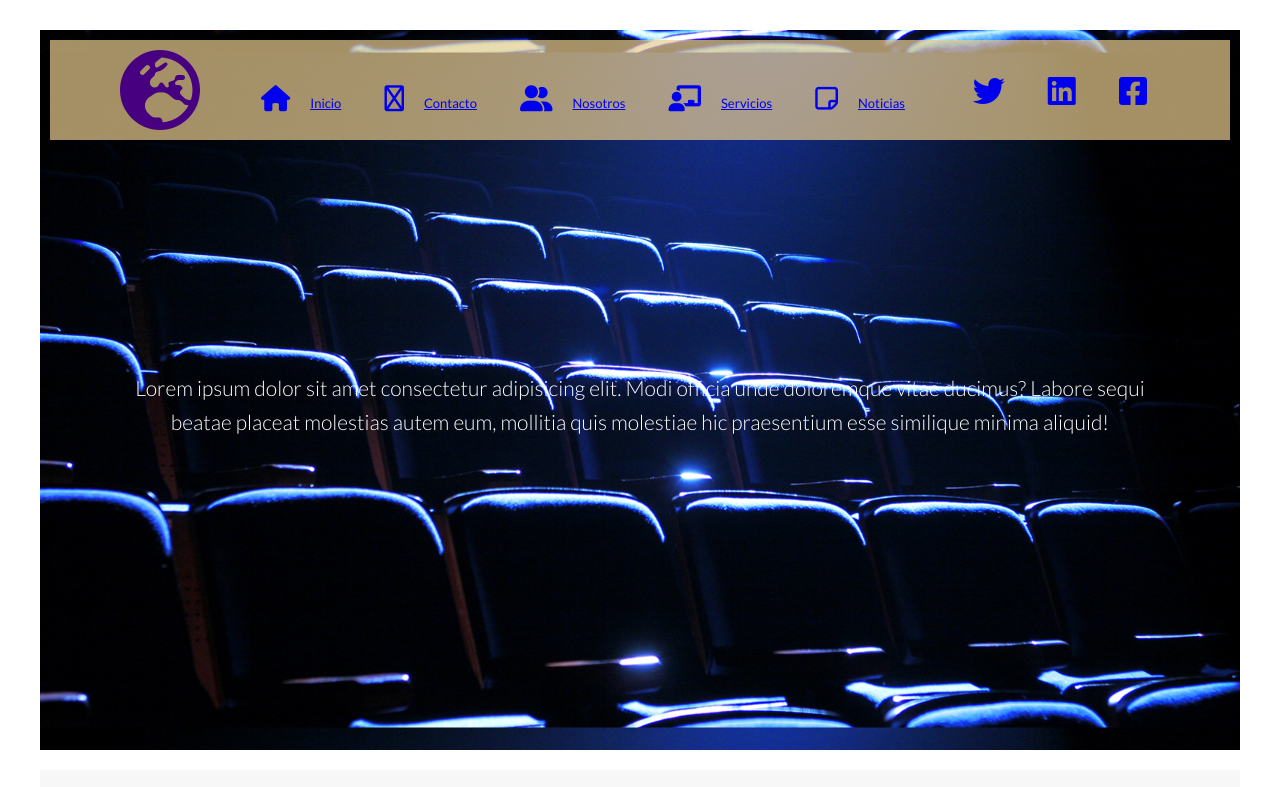
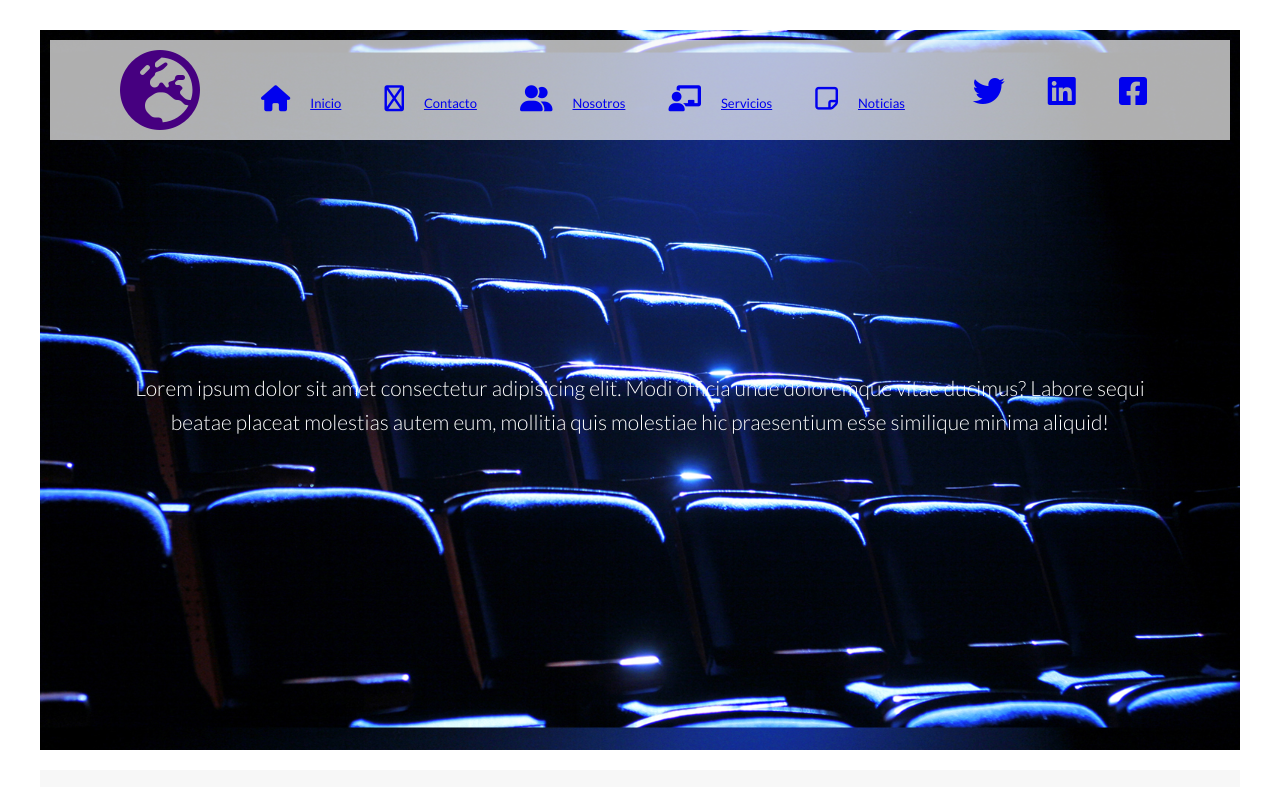
Before and after one commit to Corb2346/HTML-CSS, a plain HTML site: page index.html in a window 1280 px wide. Shown: the top 787 px of the page. Drawn offline with Linux system fonts and the light colour scheme.

Commit message:
Update flexbox.css

```diff
--- a/flexbox.css
+++ b/flexbox.css
@@ -31,7 +31,7 @@ body{
     }
 
         .menu{
-            background: rgb(235,206,145,0.7);
+            background: rgb(250,250,250,0.7);
             display: flex;
             flex-flow: row nowrap;
             height: 100px;
```
